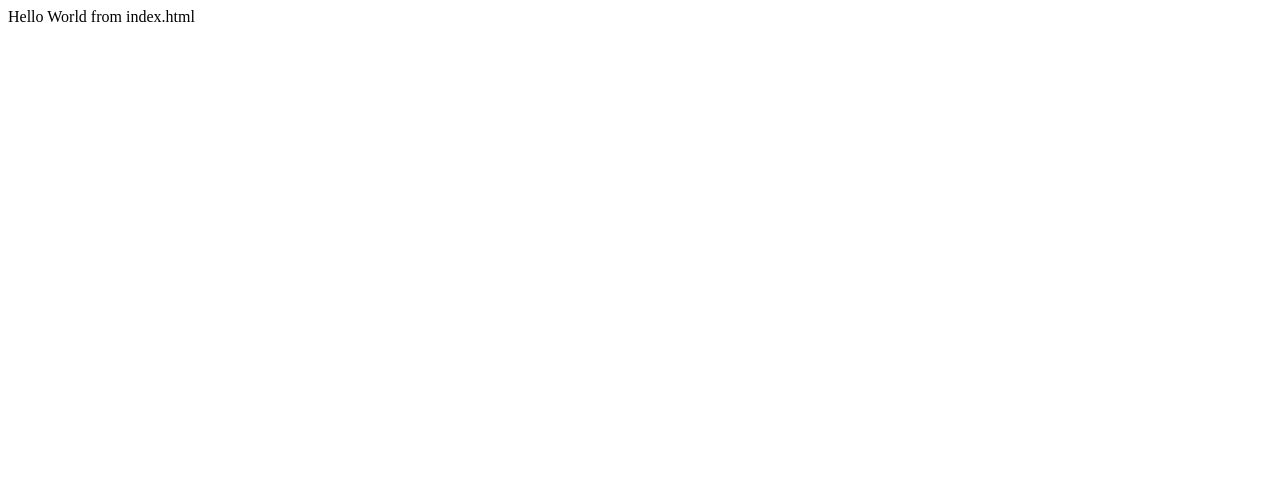
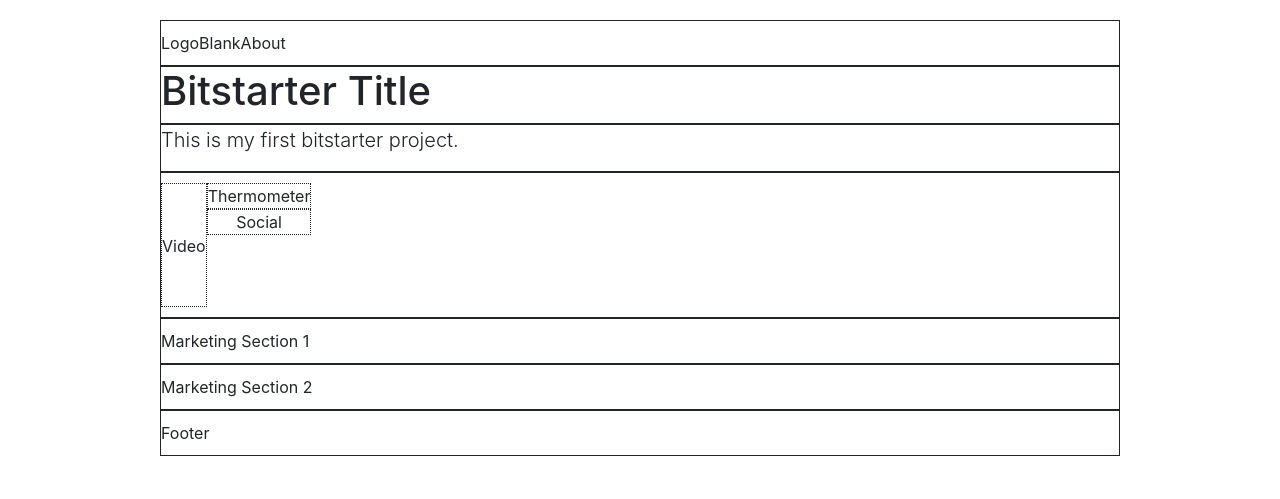
Before and after one commit to kongeo11/bitstarter, a website: page index.html in a window 1280 px wide. Drawn offline with nearby package versions, Linux system fonts and the light colour scheme.

Commit message:
Update index.html with HTML code

```diff
--- a/index.html
+++ b/index.html
@@ -1 +1,92 @@
-Hello World from index.html
+<!DOCTYPE html>
+<html lang="en">
+  <head>
+    <meta charset="utf-8">
+    <title>My First Bitstarter</title>
+    <link href="http://netdna.bootstrapcdn.com/twitter-bootstrap/2.3.2/css/bootstrap.css" rel="stylesheet">
+    <link type="text/css" rel="stylesheet"
+	  href="http://twitter.github.com/bootstrap/assets/css/bootstrap.css">
+    <style type="text/css">
+      body {
+      padding-top: 20px;
+      padding-bottom: 40px;
+      }
+      .container {
+      width: 960px;
+      }
+      .navigation, .pitch, .section1, .section2, .faq, .footer {
+      padding: 10px 0px 10px 0px;
+      }
+      .video, .thermometer, .order, .social {
+      border: 1px dotted;
+      text-align: center;
+      }
+      .video {
+      /* Internal borders have 1px width, thus need to add 4 x 1px to 120px */
+      height: 124px;
+      line-height: 124px;
+      }
+      .thermometer, .order, .social {
+      /* line-height to vertically center: http://phrogz.net/css/vertical-align/index.html */
+      heigth: 40px;
+      line_height: 40px;
+      }
+      div.row {
+      border: 1px solid;
+      }
+      </style>
+    </head>
+  <body>
+    <div class="container">
+      <div class="row navigation">
+	<div class="span2 logo">
+	  Logo
+	  </div>
+	<div class="span6 blank">
+	  Blank
+	  </div>
+	<div class="span4 about">
+	  About
+	  </div>
+	</div>
+      <div class="row heading">
+	<div class="span12">
+	  <h1>Bitstarter Title</h1>
+	  </div>
+	</div>
+      <div class="row subheading">
+	<div class="span12">
+	  <p class="lead">This is my first bitstarter project.</p>
+	  </div>
+	</div>
+      <div class="row pitch">
+	<div class="span6 video">
+	  Video
+	  </div>
+	<div class="span6">
+	  <div class="thermometer">
+	    Thermometer
+	    </div>
+	  <div class="social">
+	    Social
+	    </div>
+	  </div>
+	</div>
+      <div class="row section1">
+	<div class="span12">
+	  Marketing Section 1
+	  </div>
+	</div>
+      <div class="row section2">
+	<div class="span12">
+	  Marketing Section 2
+	  </div>
+	</div>
+      <div class="row faq">
+	<div class="span12">
+	  Footer
+	  </div>
+	</div>
+      </div>
+    </body>
+ </html>
```
